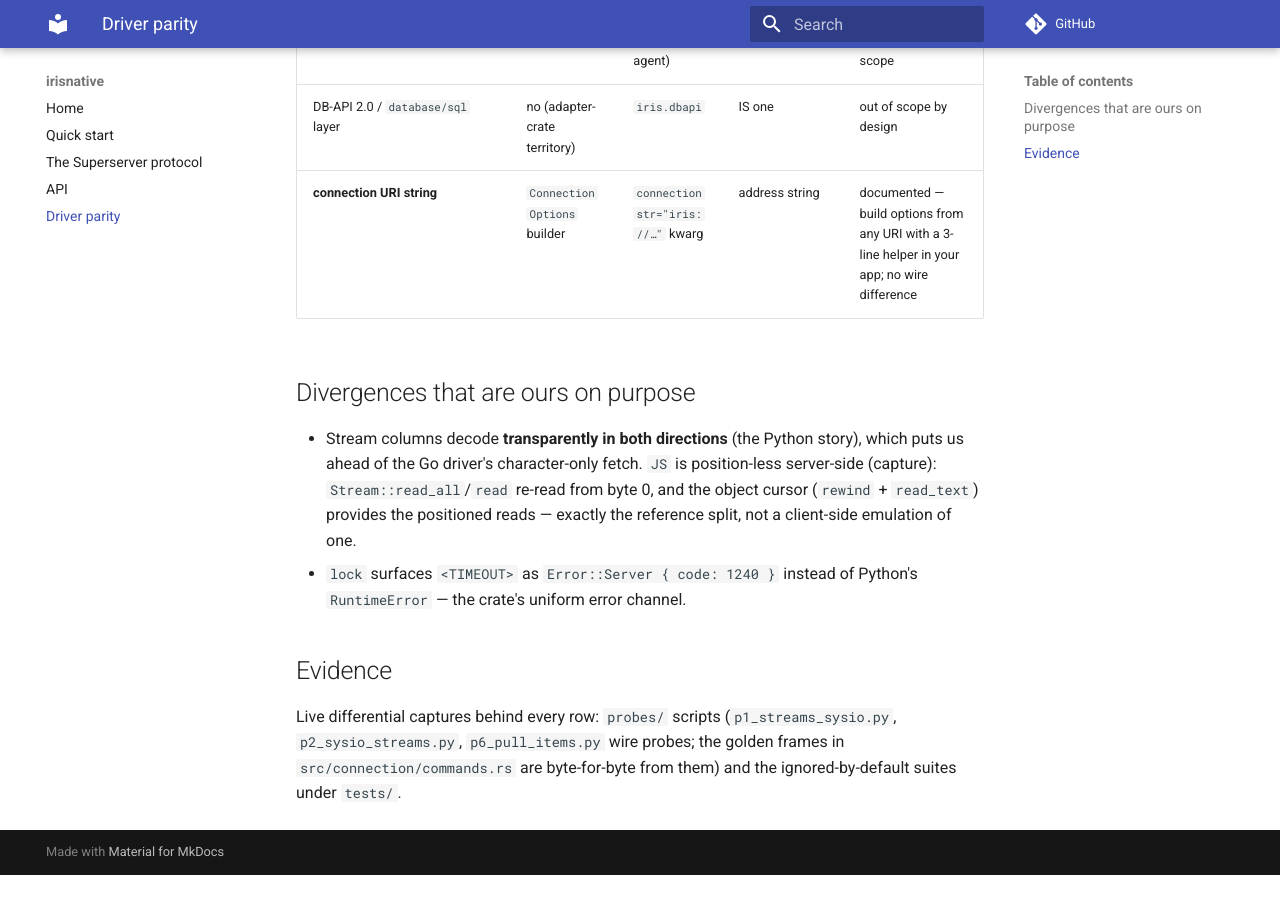
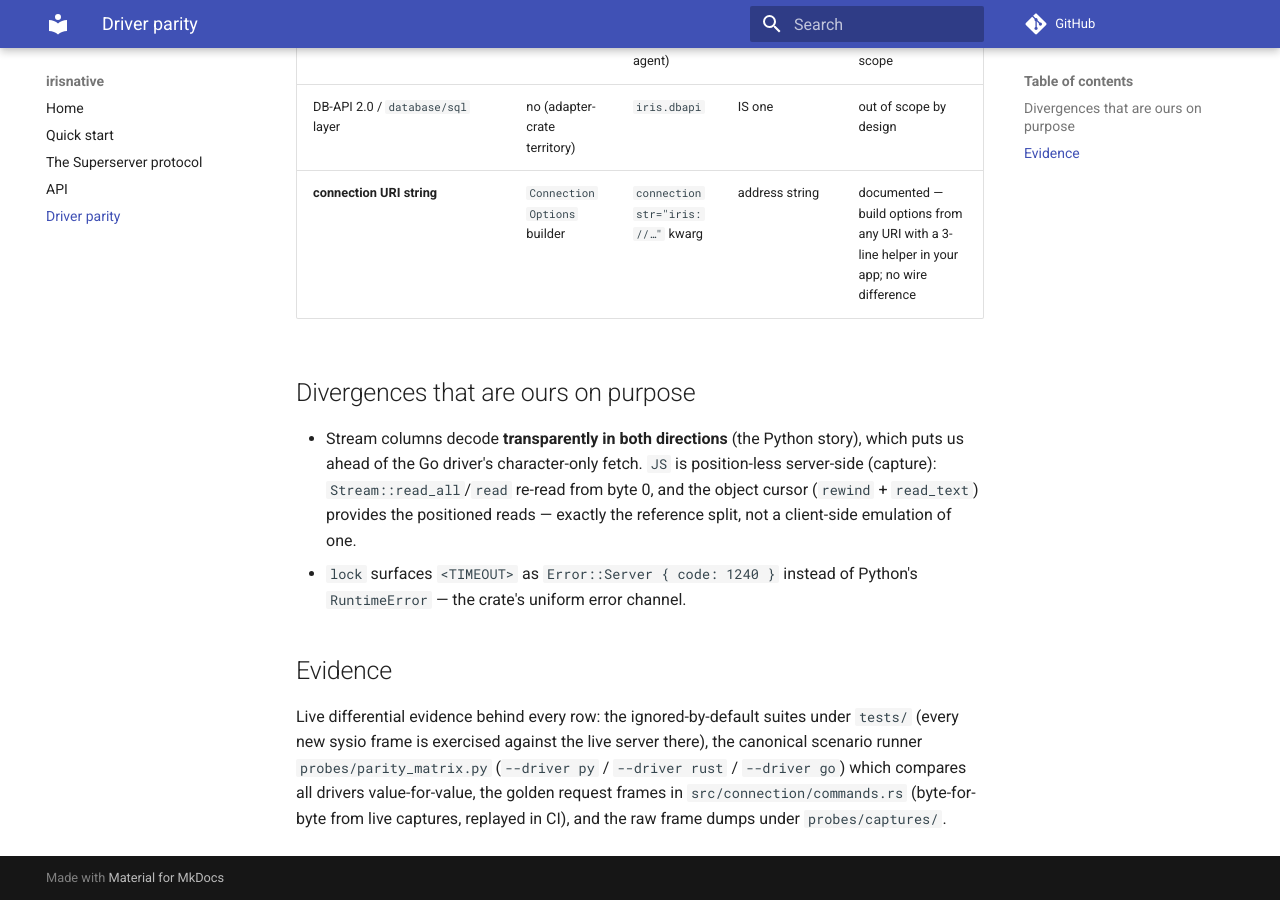
Before and after one commit to AdriaERNI/rust-irisnative, an MkDocs documentation site: the page built from docs/parity.md, in a window 1280 px wide and 900 px high, scrolled down 4213 px. Built offline with MkDocs 1.6.1 and Material for MkDocs 9.7.7, drawn with Linux system fonts in a browser that asks for light colours; comment, search, counter and statistics services are not loaded; before the commit the page ends 5088 px from its top, so only the background shows below that; some of the changed text lies outside the part shown.

Commit message:
docs: cite existing capture sources for the parity evidence

```diff
--- a/docs/parity.md
+++ b/docs/parity.md
@@ -38,7 +38,7 @@ optional (`--driver go`, needs the `go` toolchain).
 | **prepared statements (`PP`/`PQ`)** | no | yes (dbapi executes route `PP`) | `Prepare`/`Stmt` | equivalent — `DQ` re-binds per call; same plans, same results, small per-call prepare overhead instead of a handle |
 | **stored procedures (`CALL`)** | `execute("CALL SQLUser.P()")`; row-returning ones via `query` | `_IRIS.procedure()` (`0xC25A` legacy) | `SP/SQ/SU/SF` constants declared, **zero send sites** — Go calls via `DQ`/`Exec` too | documented — the native-procedure command family is dead code in the references; `CALL` via `DU`/`DQ` is the live path (fixture: `probes/paritycall.cls`; note `User` is a SQL reserved word — qualify `SQLUser` or omit) |
 | **fast-insert flag / `executeMany` batching** | no flag; loop `execute` | dbapi `executemany` | `optFastInsert` extras | documented — a server-side hint for bulk loads; the `DU` loop reaches the same rows (perf knob, not capability) |
-| **`LastInsertId` / identity** | `query("SELECT LAST_IDENTITY()")` | `cursor.lastidentity` | `rows.LastInsertId` | equivalent — no `GG` frame needed; identity is the connection's last insert, so read it right after inserting (or wrap it in a class method). The reference harnesses' read-loop hangs around this (PULL item) are not driver-wire facts: this driver answers it bounded and in-sync, live-tested |
+| **`LastInsertId` / identity** | `query("SELECT LAST_IDENTITY()")` | `cursor.lastidentity` | `rows.LastInsertId` | equivalent — no `GG` frame needed; identity is the connection's last insert, so read it right after inserting (or wrap it in a class method). The reference harnesses' read-loop hangs around this are artifacts of their own fetch loops, not driver-wire facts: this driver answers it bounded and in-sync, live-tested |
 | **multi result sets (`MD`/`MR`)** | no | dbapi `nextset` declared | declared, no send sites | documented — neither reference exercises it on live servers; no user story to match yet |
 | **routine function/procedure (`0xC248/4D/5A`)** | no | `function()`/`doMethod` legacy | no | equivalent — the modern story is `class_method` (what all current drivers compile `{fn}`/`{call}` down to anyway) |
 | **subscript tree view / globals iterator** | `next`/`prev` walk | `IRISGlobalNodeView` | `GlobalNext/Prev` loop | equivalent — `$ORDER` composition gives every subscript; `0xC24A` (`GET_SUBNODES`) would only batch the round-trips |
@@ -63,7 +63,10 @@ optional (`--driver go`, needs the `go` toolchain).
 
 ## Evidence
 
-Live differential captures behind every row: `probes/` scripts
-(`p1_streams_sysio.py`, `p2_sysio_streams.py`, `p6_pull_items.py` wire
-probes; the golden frames in `src/connection/commands.rs` are byte-for-byte
-from them) and the ignored-by-default suites under `tests/`.
+Live differential evidence behind every row: the ignored-by-default suites
+under `tests/` (every new sysio frame is exercised against the live server
+there), the canonical scenario runner `probes/parity_matrix.py`
+(`--driver py` / `--driver rust` / `--driver go`) which compares all
+drivers value-for-value, the golden request frames in
+`src/connection/commands.rs` (byte-for-byte from live captures, replayed in
+CI), and the raw frame dumps under `probes/captures/`.
```
Also changed, not shown: probes/README.md (+8 -0 lines), 2 other files.
